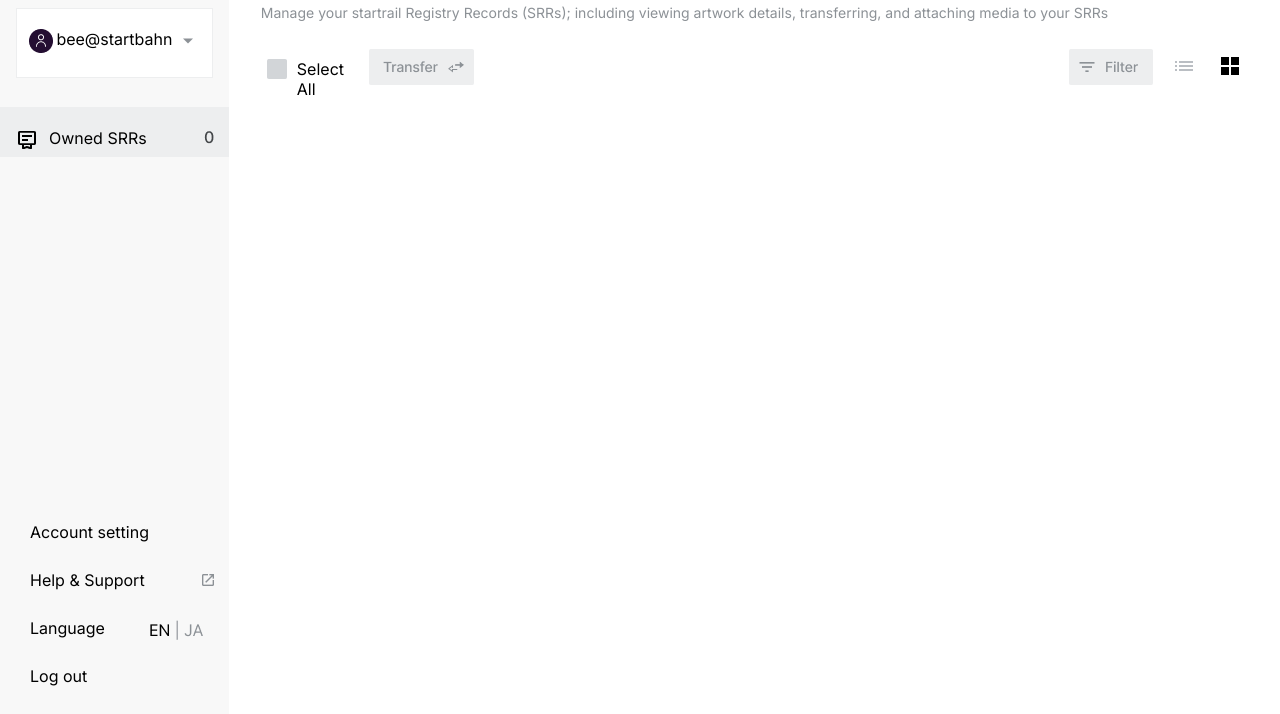
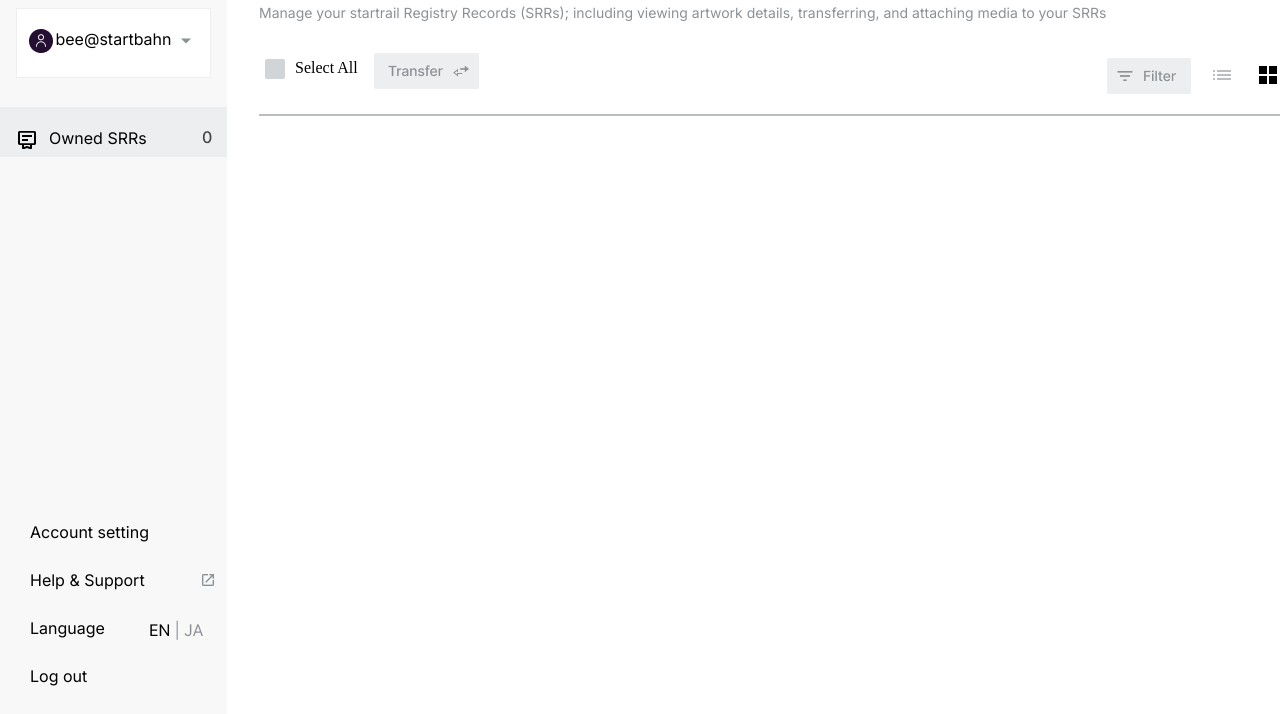
Before and after one commit to Janvi-Kumari/dashboard, a plain HTML site: page index.html in a window 1280 px wide. Shown: the part 86-800 px from the top of the page. Drawn offline with Linux system fonts and the light colour scheme.

Commit message:
Intialize

```diff
--- a/index.html
+++ b/index.html
@@ -73,7 +73,7 @@
                 <p>Manage your startrail Registry Records (SRRs); including viewing artwork details,
                     transferring, and attaching media to your SRRs</p>
             </div>
-            <div class="contentlogo">
+            <div class="framelogo">
                 <div class="frame">
                     <img src="./assets/frame.png" alt="">
                 </div>
@@ -83,6 +83,8 @@
                 <div class="button">
                     <img src="./assets/Button.png" alt="">
                 </div>
+            </div>
+            <div class="filterlogo">
                 <div class="filter">
                     <img src="./assets/Button (1).png" alt="">
                 </div>
@@ -92,8 +94,8 @@
                 <div class="cardview">
                     <img src="./assets/card_view.png" alt="">
                 </div>
-                <div class="line"></div>
             </div>
+            <div class="line"></div>
         </div>
     </div>
 
--- a/style.css
+++ b/style.css
@@ -141,41 +141,49 @@
 }
 
 
-.contentlogo {
-    margin: 38px;
+.framelogo {
     display: flex;
-    font-family: 'Inter', sans-serif;
-    flex: 1;
 
+}
+
+.frame {
+    margin-left: 38px;
+    margin-top: 38px;
 }
 
 .frametext {
     margin-left: 10px;
-    align-items: center;
+    margin-top: 38px;
 }
 
 .button {
-    margin-left: 25px;
-    margin-top: -10px;
+    margin-top: 32px;
+    margin-left: 16px;
+}
+
+
+.filterlogo {
+    display: flex;
+    margin-left: 880px;
 }
 
 .filter {
-    margin-left: 595px;
-    margin-top: -10px;
+    margin-top: -35px;
 }
 
 .list {
+    margin-top: -30px;
     margin-left: 19px;
-    margin-top: -5px;
 }
 
 .cardview {
+    margin-top: -30px;
     margin-left: 22px;
-    margin-top: -5px;
 }
 
-/* .line {
+.line {
     border: 1px solid #BABEC3;
     order: 1;
-    margin-top: -100px;
-} */
+    margin-top: 16px;
+    margin-left: 32px;
+}
```
Also changed, not shown: assets/Line.png (added).
